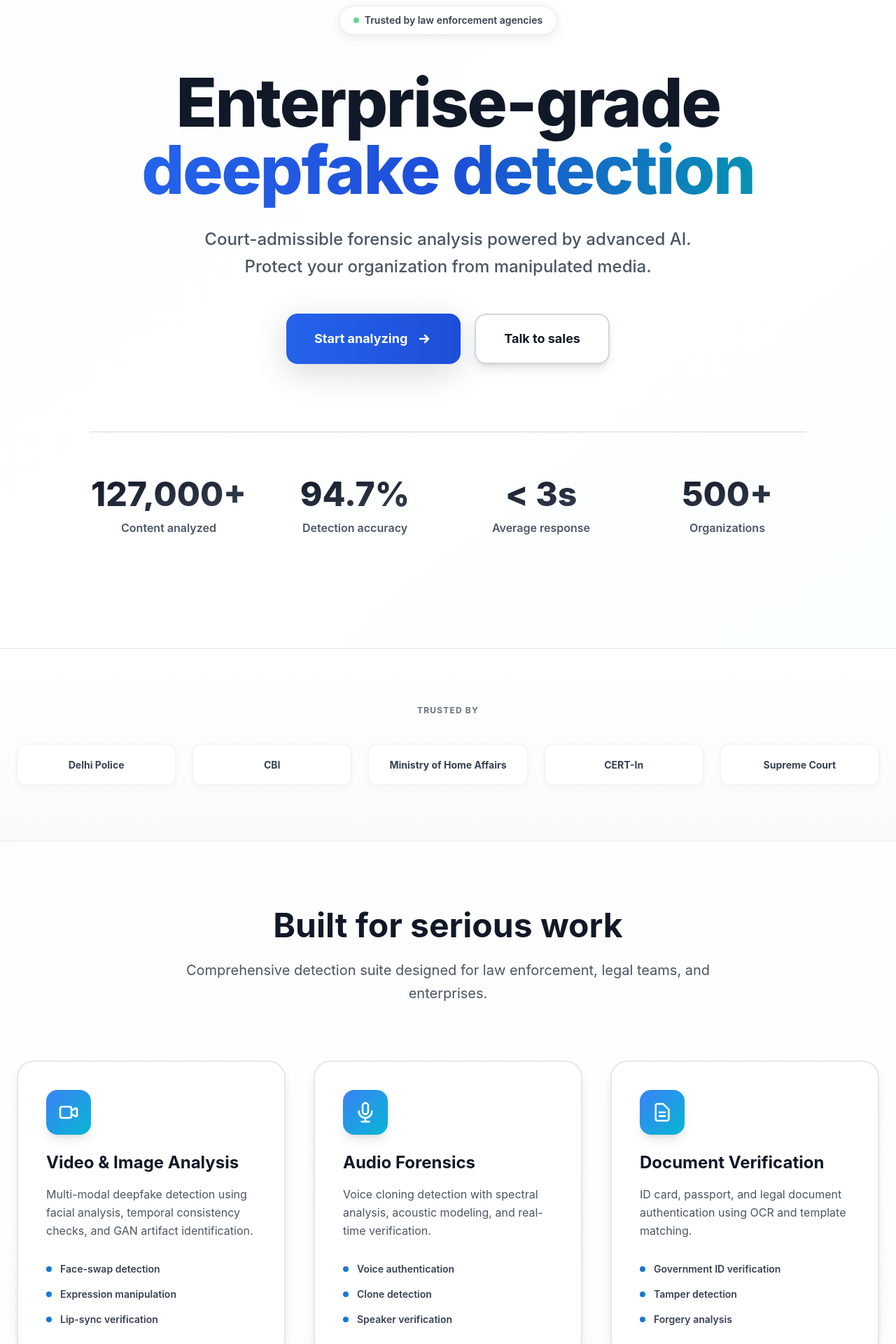
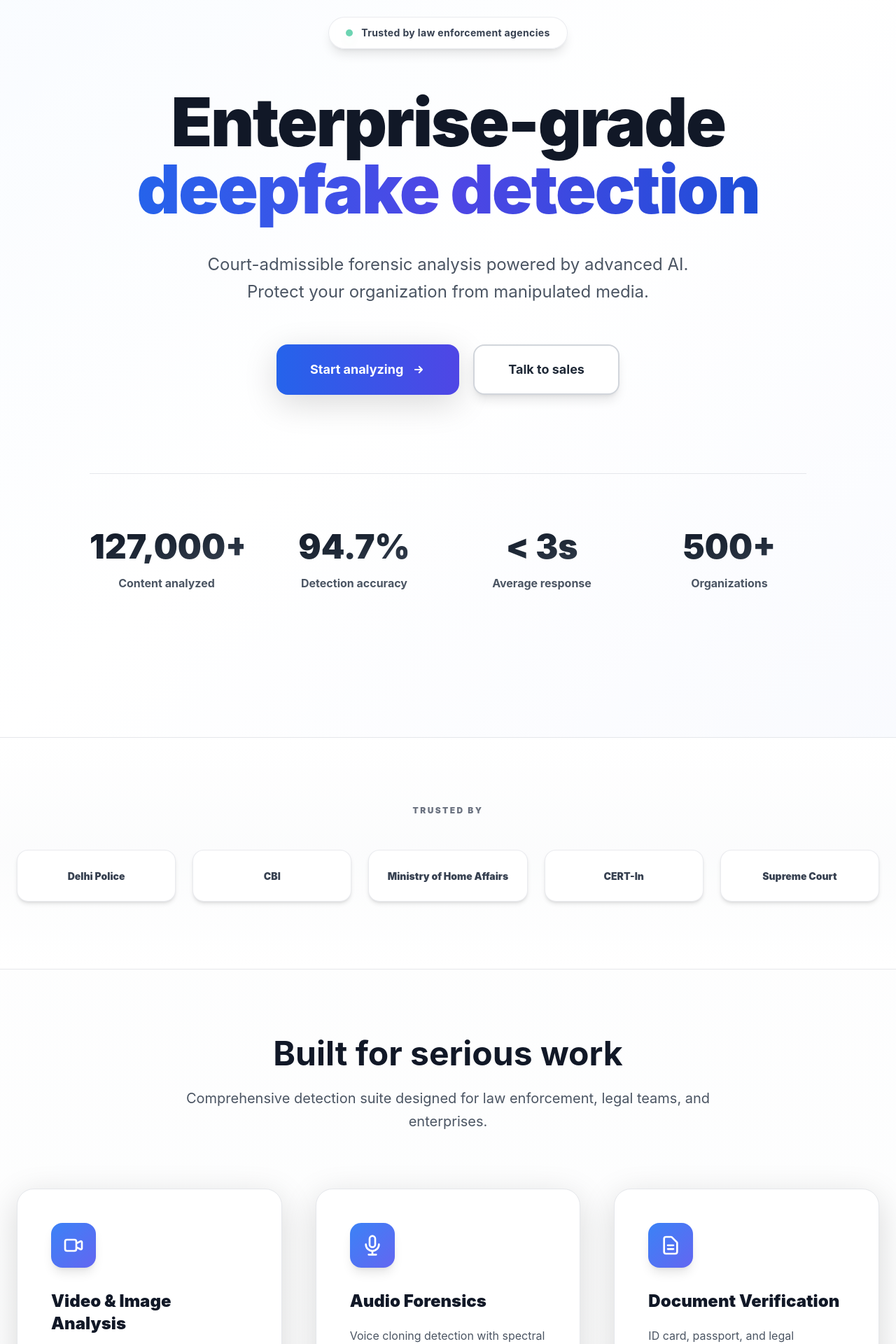
Before and after one commit to sumansingh20/DeepClean.Ai, a Next.js app in the folder frontend/: page / in a window 1280 px wide. Shown: the part 120-2040 px from the top of the page at 70% size. Built offline with nearby package versions, Linux system fonts and the light colour scheme.

Commit message:
Refined light theme - softer colors, improved spacing, polished shadows and typography

```diff
--- a/frontend/app/page.tsx
+++ b/frontend/app/page.tsx
@@ -30,57 +30,57 @@ export default function Home() {
       </nav>
 
       {/* Hero Section */}
-      <section className="relative pt-32 pb-20 px-6 bg-gradient-to-br from-blue-50/30 via-white to-cyan-50/20">
+      <section className="relative pt-36 pb-28 px-6 bg-gradient-to-br from-blue-50/40 via-white to-indigo-50/30">
         <div className="max-w-7xl mx-auto">
           {/* Trust Badge */}
-          <div className="flex justify-center mb-12">
-            <div className="inline-flex items-center gap-2 px-5 py-2.5 bg-white rounded-full border border-gray-200 shadow-medium hover:shadow-large transition-all">
-              <div className="w-2 h-2 bg-green-500 rounded-full animate-pulse"></div>
-              <span className="text-sm font-semibold text-gray-700">Trusted by law enforcement agencies</span>
+          <div className="flex justify-center mb-14">
+            <div className="inline-flex items-center gap-3 px-6 py-3 bg-white/80 rounded-full border border-gray-200/80 shadow-lg hover:shadow-xl transition-all backdrop-blur-sm">
+              <div className="w-2.5 h-2.5 bg-emerald-500 rounded-full animate-pulse shadow-lg shadow-emerald-500/50"></div>
+              <span className="text-sm font-bold text-gray-700 tracking-wide">Trusted by law enforcement agencies</span>
             </div>
           </div>
 
           {/* Main Headline */}
-          <div className="text-center max-w-5xl mx-auto mb-20">
-            <h1 className="text-7xl md:text-8xl font-extrabold text-gray-900 mb-8 tracking-tight leading-[1.1]">
+          <div className="text-center max-w-5xl mx-auto mb-24">
+            <h1 className="text-7xl md:text-8xl font-black text-gray-900 mb-10 tracking-tight leading-[1.05]">
               Enterprise-grade<br/>
-              <span className="bg-gradient-to-r from-blue-600 via-blue-700 to-cyan-600 bg-clip-text text-transparent">deepfake detection</span>
+              <span className="bg-gradient-to-r from-blue-600 via-indigo-600 to-blue-700 bg-clip-text text-transparent">deepfake detection</span>
             </h1>
 
-            <p className="text-2xl text-gray-600 max-w-3xl mx-auto mb-12 leading-relaxed font-medium">
+            <p className="text-2xl text-gray-600 max-w-3xl mx-auto mb-14 leading-relaxed">
               Court-admissible forensic analysis powered by advanced AI.<br/>Protect your organization from manipulated media.
             </p>
 
             {/* CTA Buttons */}
-            <div className="flex flex-col sm:flex-row gap-5 justify-center mb-24">
+            <div className="flex flex-col sm:flex-row gap-5 justify-center mb-28">
               <Link
                 href="/analysis"
-                className="group px-10 py-5 bg-gradient-to-r from-blue-600 to-blue-700 text-white text-lg font-bold rounded-2xl hover:from-blue-700 hover:to-blue-800 transition-all shadow-xl hover:shadow-2xl hover:-translate-y-1 inline-flex items-center justify-center gap-3"
+                className="group px-12 py-5 bg-gradient-to-r from-blue-600 to-indigo-600 text-white text-lg font-bold rounded-2xl hover:from-blue-700 hover:to-indigo-700 transition-all shadow-xl hover:shadow-2xl hover:-translate-y-1 inline-flex items-center justify-center gap-3"
               >
                 Start analyzing
-                <svg className="w-6 h-6 group-hover:translate-x-1 transition-transform" fill="none" stroke="currentColor" viewBox="0 0 24 24">
+                <svg className="w-5 h-5 group-hover:translate-x-1 transition-transform" fill="none" stroke="currentColor" viewBox="0 0 24 24">
                   <path strokeLinecap="round" strokeLinejoin="round" strokeWidth={2.5} d="M13 7l5 5m0 0l-5 5m5-5H6" />
                 </svg>
               </Link>
               <Link
                 href="/contact"
-                className="px-10 py-5 bg-white text-gray-900 text-lg font-bold rounded-2xl hover:bg-gray-50 transition-all border-2 border-gray-300 shadow-lg hover:shadow-xl hover:-translate-y-1"
+                className="px-12 py-5 bg-white text-gray-800 text-lg font-bold rounded-2xl hover:bg-gray-50 transition-all border-2 border-gray-300 shadow-lg hover:shadow-xl hover:-translate-y-1"
               >
                 Talk to sales
               </Link>
             </div>
 
             {/* Stats */}
-            <div className="grid grid-cols-2 lg:grid-cols-4 gap-10 pt-16 border-t-2 border-gray-200">
+            <div className="grid grid-cols-2 lg:grid-cols-4 gap-12 pt-20 border-t border-gray-200">
               {[
                 { value: "127,000+", label: "Content analyzed" },
                 { value: "94.7%", label: "Detection accuracy" },
                 { value: "< 3s", label: "Average response" },
                 { value: "500+", label: "Organizations" }
               ].map((stat, i) => (
-                <div key={i} className="text-center group">
-                  <div className="text-5xl font-extrabold bg-gradient-to-br from-gray-900 to-gray-700 bg-clip-text text-transparent mb-3 group-hover:scale-110 transition-transform">{stat.value}</div>
-                  <div className="text-base font-semibold text-gray-600">{stat.label}</div>
+                <div key={i} className="text-center group cursor-default">
+                  <div className="text-5xl font-black bg-gradient-to-br from-gray-900 via-gray-800 to-gray-700 bg-clip-text text-transparent mb-4 group-hover:scale-110 transition-transform duration-300">{stat.value}</div>
+                  <div className="text-base font-bold text-gray-600">{stat.label}</div>
                 </div>
               ))}
             </div>
@@ -89,13 +89,13 @@ export default function Home() {
       </section>
 
       {/* Social Proof */}
-      <section className="py-20 bg-gradient-to-b from-white to-gray-50 border-y border-gray-200">
+      <section className="py-24 bg-gradient-to-b from-white via-gray-50/50 to-white border-y border-gray-200">
         <div className="max-w-7xl mx-auto px-6">
-          <p className="text-center text-xs font-bold text-gray-500 mb-10 tracking-widest">TRUSTED BY</p>
+          <p className="text-center text-xs font-black text-gray-500 mb-12 tracking-[0.2em]">TRUSTED BY</p>
           <div className="grid grid-cols-2 md:grid-cols-5 gap-6">
             {['Delhi Police', 'CBI', 'Ministry of Home Affairs', 'CERT-In', 'Supreme Court'].map((org) => (
-              <div key={org} className="text-center p-4 bg-white rounded-xl border border-gray-100 shadow-soft hover:shadow-medium transition-all">
-                <span className="text-sm font-bold text-gray-700">{org}</span>
+              <div key={org} className="text-center p-6 bg-white rounded-2xl border border-gray-200/80 shadow-md hover:shadow-xl transition-all hover:-translate-y-1 group">
+                <span className="text-sm font-black text-gray-700 group-hover:text-blue-600 transition-colors">{org}</span>
               </div>
             ))}
           </div>
@@ -112,7 +112,7 @@ export default function Home() {
             </p>
           </div>
 
-          <div className="grid md:grid-cols-3 gap-10">
+          <div className="grid md:grid-cols-3 gap-12">
             {[
               {
                 title: "Video & Image Analysis",
@@ -133,18 +133,18 @@ export default function Home() {
                 icon: "M9 12h6m-6 4h6m2 5H7a2 2 0 01-2-2V5a2 2 0 012-2h5.586a1 1 0 01.707.293l5.414 5.414a1 1 0 01.293.707V19a2 2 0 01-2 2z"
               }
             ].map((feature, i) => (
-              <div key={i} className="group relative p-10 bg-white rounded-3xl border-2 border-gray-200 hover:border-blue-400 transition-all shadow-lg hover:shadow-2xl hover:-translate-y-2 duration-300">
-                <div className="w-16 h-16 bg-gradient-to-br from-blue-500 to-cyan-500 rounded-2xl flex items-center justify-center mb-6 group-hover:scale-110 transition-transform shadow-lg">
+              <div key={i} className="group relative p-12 bg-white rounded-3xl border border-gray-200 hover:border-blue-400 transition-all shadow-xl hover:shadow-2xl hover:-translate-y-2 duration-300">
+                <div className="w-16 h-16 bg-gradient-to-br from-blue-500 to-indigo-500 rounded-2xl flex items-center justify-center mb-8 group-hover:scale-110 transition-transform shadow-lg">
                   <svg className="w-8 h-8 text-white" fill="none" stroke="currentColor" viewBox="0 0 24 24">
                     <path strokeLinecap="round" strokeLinejoin="round" strokeWidth={2} d={feature.icon} />
                   </svg>
                 </div>
-                <h3 className="text-2xl font-bold text-gray-900 mb-4">{feature.title}</h3>
-                <p className="text-gray-600 mb-8 leading-relaxed text-base">{feature.description}</p>
+                <h3 className="text-2xl font-black text-gray-900 mb-5">{feature.title}</h3>
+                <p className="text-gray-600 mb-10 leading-relaxed">{feature.description}</p>
                 <ul className="space-y-4">
                   {feature.features.map((item, j) => (
-                    <li key={j} className="flex items-center gap-3 text-sm font-semibold text-gray-700">
-                      <div className="w-2 h-2 rounded-full bg-gradient-to-r from-blue-600 to-cyan-600"></div>
+                    <li key={j} className="flex items-center gap-3 text-sm font-bold text-gray-700">
+                      <div className="w-2 h-2 rounded-full bg-gradient-to-r from-blue-600 to-indigo-600 shadow-sm"></div>
                       {item}
                     </li>
                   ))}
```
